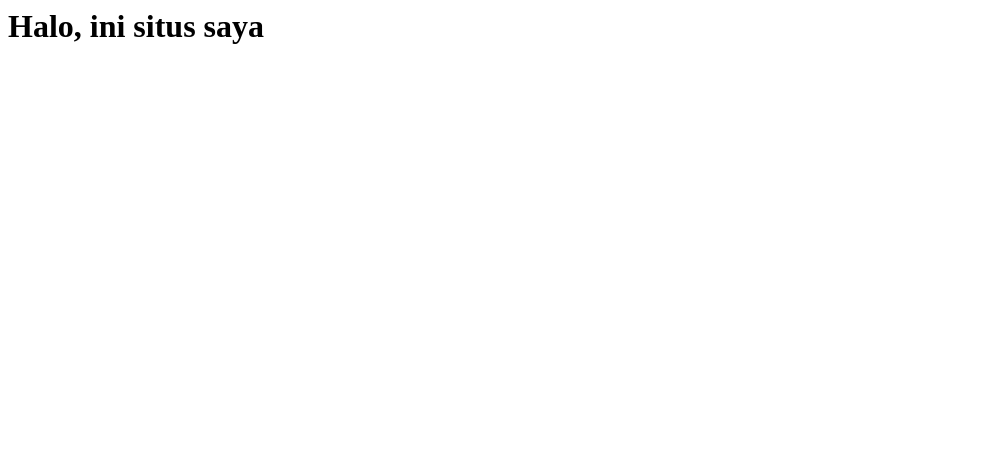
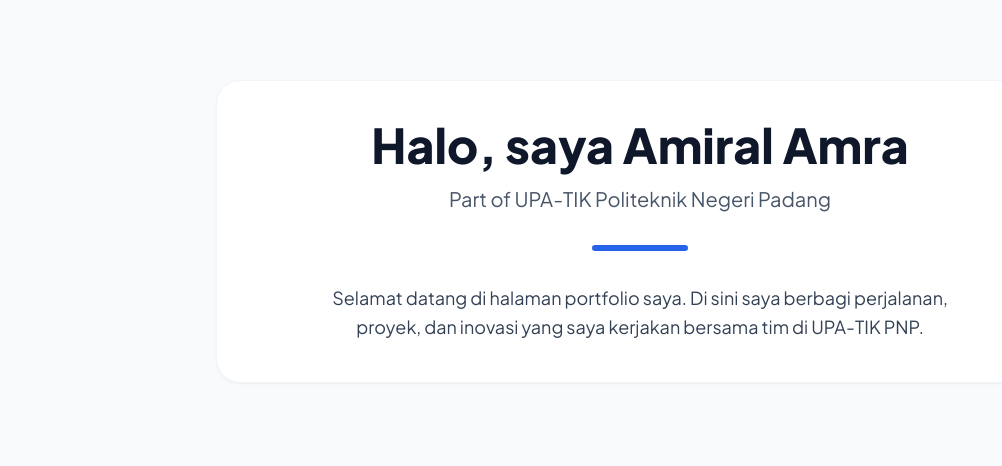
Before and after one commit to amiralamra/amiralamra.github.io, a plain HTML site: page index.html in a window 1280 px wide. Shown: the whole page, without its empty margins (0-1002 px from the left). Drawn offline with nearby package versions, Linux system fonts and the light colour scheme.

Commit message:
Update index.html

```diff
--- a/index.html
+++ b/index.html
@@ -1 +1,26 @@
-<h1>Halo, ini situs saya</h1>
+<!DOCTYPE html>
+<html lang="id">
+<head>
+    <meta charset="UTF-8">
+    <meta name="viewport" content="width=device-width, initial-scale=1.0">
+    <title>Amiral Amra | Portfolio</title>
+    <script src="https://cdn.tailwindcss.com"></script>
+    <link href="https://fonts.googleapis.com/css2?family=Plus+Jakarta+Sans:wght@300;400;600;800&display=swap" rel="stylesheet">
+    <style>
+        body { font-family: 'Plus Jakarta Sans', sans-serif; }
+    </style>
+</head>
+<body class="bg-slate-50 text-slate-900">
+    <main class="max-w-4xl mx-auto px-6 py-20">
+        <div class="bg-white p-10 rounded-3xl shadow-sm border border-slate-100 text-center">
+            <h1 class="text-5xl font-extrabold text-slate-900 mb-4">Halo, saya Amiral Amra</h1>
+            <p class="text-xl text-slate-600 mb-8">Part of UPA-TIK Politeknik Negeri Padang</p>
+            <div class="w-24 h-1.5 bg-blue-600 mx-auto rounded-full mb-8"></div>
+            <p class="text-lg text-slate-700 leading-relaxed max-w-2xl mx-auto">
+                Selamat datang di halaman portfolio saya. Di sini saya berbagi perjalanan,
+                proyek, dan inovasi yang saya kerjakan bersama tim di UPA-TIK PNP.
+            </p>
+        </div>
+    </main>
+</body>
+</html>
```
